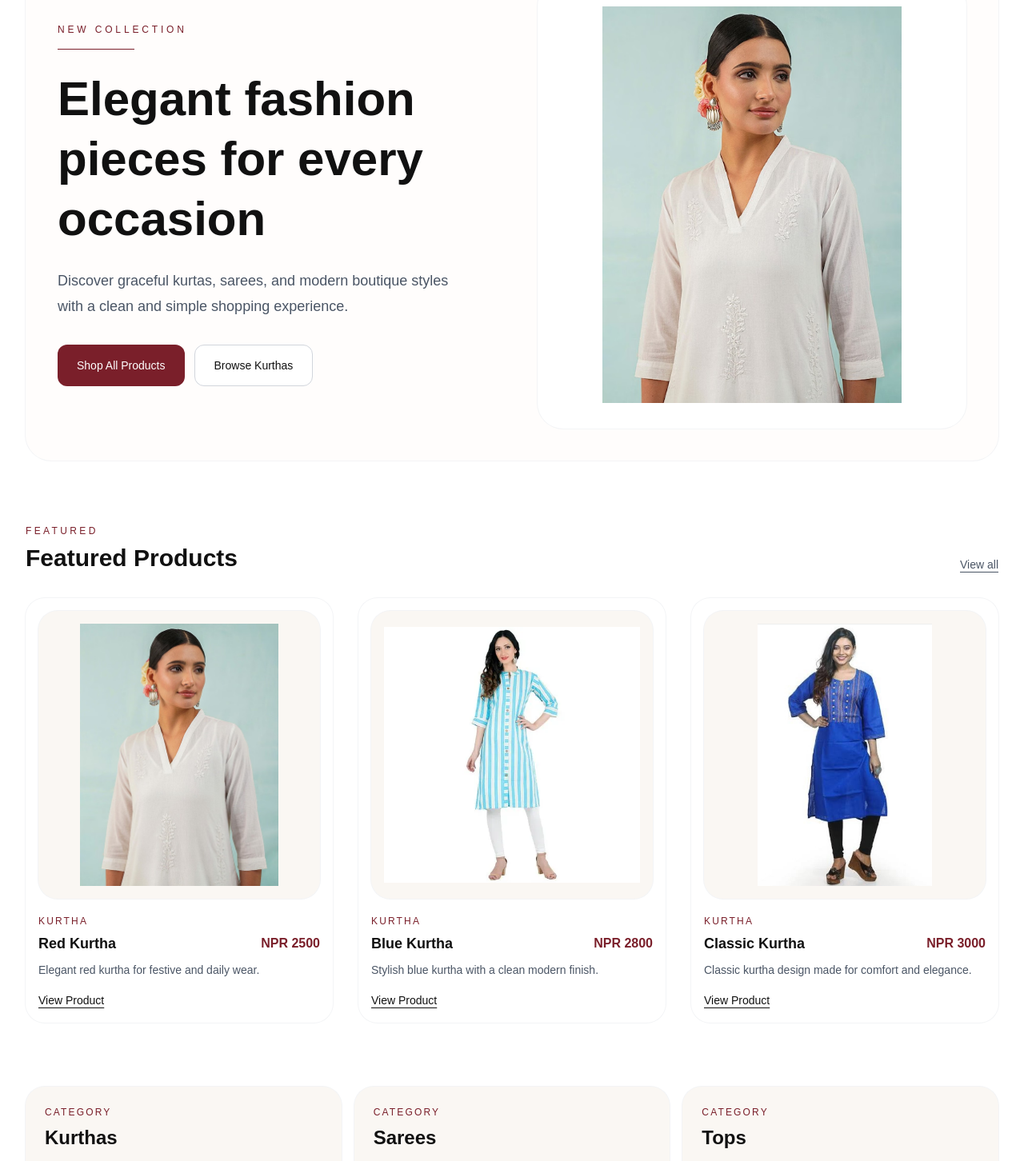
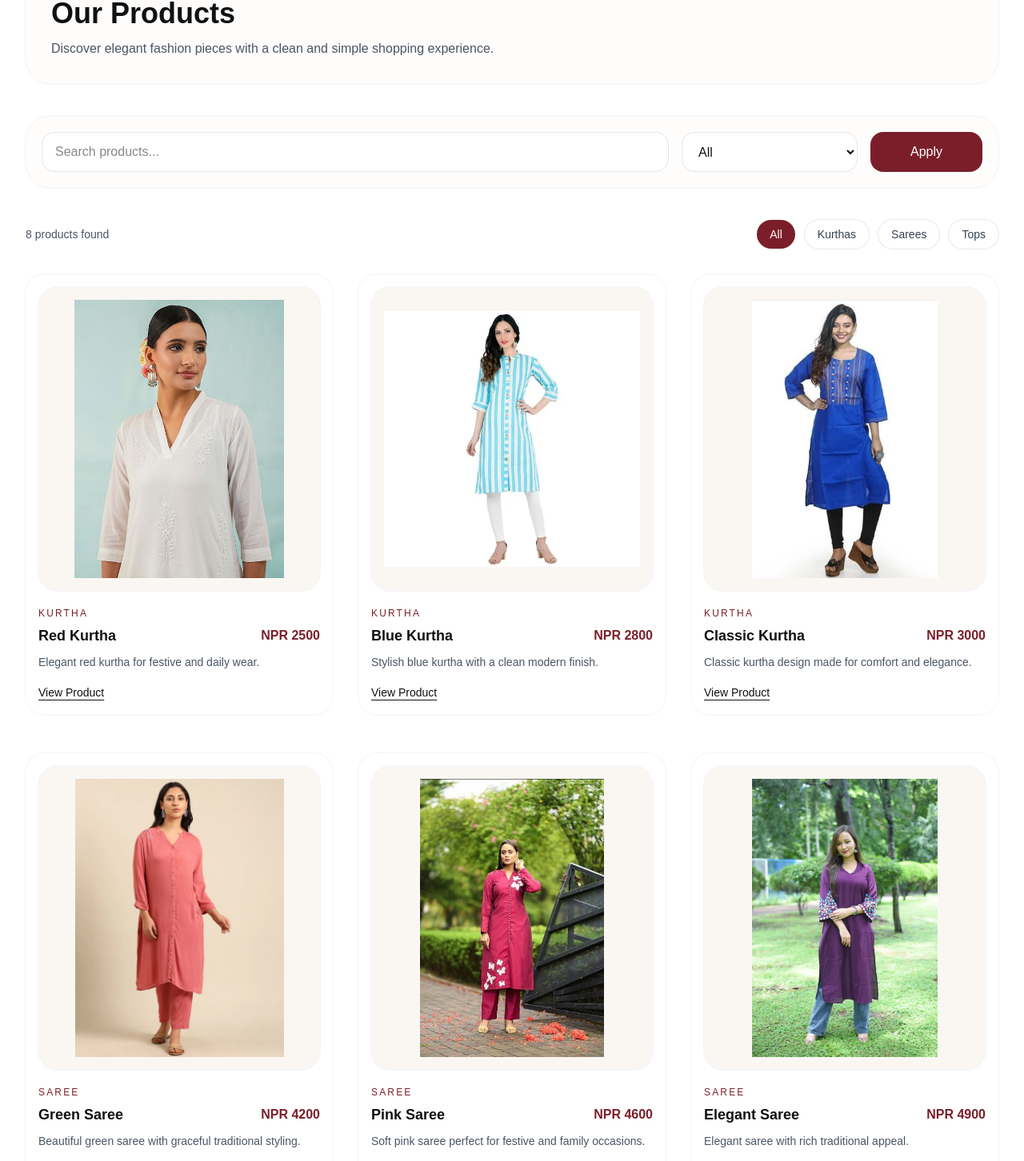
Before and after one commit to alpd-lgtm/osmic-fashion, a Next.js app: page /products in a window 1280 px wide. Shown: the part 217-1669 px from the top of the page at 80% size. Built offline with nearby package versions, Linux system fonts and the light colour scheme.

Commit message:
update homepage design

```diff
--- a/app/products/page.tsx
+++ b/app/products/page.tsx
@@ -2,84 +2,169 @@ import Image from "next/image";
 import Link from "next/link";
 import { products } from "@/lib/products";
 
-export default function HomePage() {
-  const featuredProducts = products.slice(0, 3);
+export default async function ProductsPage({
+  searchParams,
+}: {
+  searchParams: Promise<{ category?: string; search?: string }>;
+}) {
+  const params = await searchParams;
+
+  const selectedCategory = params.category || "all";
+  const searchText = params.search?.toLowerCase().trim() || "";
+
+  const filteredProducts = products.filter((product) => {
+    const matchesCategory =
+      selectedCategory === "all" || product.category === selectedCategory;
+
+    const matchesSearch =
+      searchText === "" ||
+      product.name.toLowerCase().includes(searchText) ||
+      product.description.toLowerCase().includes(searchText);
+
+    return matchesCategory && matchesSearch;
+  });
 
   return (
-    <main className="mx-auto max-w-7xl bg-white px-4 py-6 sm:px-6 sm:py-10 lg:px-8">
-      {/* HERO */}
-      <section className="grid grid-cols-1 items-center gap-8 rounded-[2rem] bg-[#FFFDFC] px-5 py-8 ring-1 ring-gray-100 sm:px-6 sm:py-10 lg:grid-cols-2 lg:gap-16 lg:px-10">
-        <div className="max-w-2xl">
-          <p className="text-[11px] uppercase tracking-[0.28em] text-[#7A1F2A] sm:text-xs sm:tracking-[0.32em]">
-            New Collection
+    <main className="mx-auto max-w-7xl bg-white px-4 py-10 sm:px-6 lg:px-8">
+      <div className="mb-10 rounded-[2rem] bg-[#FFFDFC] px-6 py-8 ring-1 ring-gray-100 sm:px-8">
+        <p className="text-sm uppercase tracking-[0.2em] text-[#7A1F2A]">
+          Collection
+        </p>
+        <h1 className="mt-2 text-4xl font-bold text-[#111111]">
+          Our Products
+        </h1>
+        <p className="mt-3 max-w-2xl text-gray-600">
+          Discover elegant fashion pieces with a clean and simple shopping
+          experience.
+        </p>
+      </div>
+
+      <form
+        action="/products"
+        method="GET"
+        className="mb-10 rounded-[2rem] bg-[#FFFDFC] p-4 ring-1 ring-gray-100 sm:p-5"
+      >
+        <div className="grid grid-cols-1 gap-4 md:grid-cols-[1fr_220px_140px]">
+          <input
+            type="text"
+            name="search"
+            defaultValue={params.search || ""}
+            placeholder="Search products..."
+            className="w-full rounded-2xl border border-gray-200 bg-white px-4 py-3 text-[#111111] outline-none transition focus:border-[#7A1F2A]"
+          />
+
+          <select
+            name="category"
+            defaultValue={selectedCategory}
+            className="w-full rounded-2xl border border-gray-200 bg-white px-4 py-3 text-[#111111] outline-none transition focus:border-[#7A1F2A]"
+          >
+            <option value="all">All</option>
+            <option value="kurtha">Kurthas</option>
+            <option value="saree">Sarees</option>
+            <option value="top">Tops</option>
+          </select>
+
+          <button
+            type="submit"
+            className="rounded-2xl bg-[#7A1F2A] px-5 py-3 text-white transition hover:opacity-90"
+          >
+            Apply
+          </button>
+        </div>
+      </form>
+
+      <div className="mb-8 flex flex-wrap items-center justify-between gap-4">
+        <p className="text-sm text-gray-600">
+          {filteredProducts.length} product
+          {filteredProducts.length !== 1 ? "s" : ""} found
         </p>
 
-          <div className="mt-3 h-px w-20 bg-[#7A1F2A] sm:mt-4 sm:w-24" />
-
-          <h1 className="mt-5 max-w-xl text-3xl font-bold leading-tight text-[#111111] sm:mt-6 sm:text-5xl lg:text-6xl">
-            Elegant fashion pieces for every occasion
-          </h1>
-
-          <p className="mt-5 max-w-lg text-base leading-8 text-gray-600 sm:mt-6 sm:text-lg sm:leading-8">
-            Discover graceful kurtas, sarees, and modern boutique styles with a
-            clean and simple shopping experience.
-          </p>
-
-          <div className="mt-7 flex flex-col gap-3 sm:mt-8 sm:flex-row sm:flex-wrap">
+        <div className="flex flex-wrap items-center gap-3">
           <Link
             href="/products"
-              className="inline-flex min-h-[52px] items-center justify-center rounded-xl bg-[#7A1F2A] px-6 py-3 text-base font-medium text-white transition hover:opacity-90 sm:text-sm"
+            className={`rounded-full px-4 py-2 text-sm transition ${
+              selectedCategory === "all" && !params.search
+                ? "bg-[#7A1F2A] text-white"
+                : "bg-white text-gray-700 ring-1 ring-gray-200 hover:border-[#7A1F2A] hover:text-[#7A1F2A]"
+            }`}
           >
-              Shop All Products
+            All
           </Link>
 
           <Link
-              href="/products?category=kurtha"
-              className="inline-flex min-h-[52px] items-center justify-center rounded-xl border border-gray-300 bg-white px-6 py-3 text-base font-medium text-[#111111] transition hover:border-[#7A1F2A] hover:text-[#7A1F2A] sm:text-sm"
+            href={`/products?category=kurtha${
+              params.search ? `&search=${encodeURIComponent(params.search)}` : ""
+            }`}
+            className={`rounded-full px-4 py-2 text-sm transition ${
+              selectedCategory === "kurtha"
+                ? "bg-[#7A1F2A] text-white"
+                : "bg-white text-gray-700 ring-1 ring-gray-200 hover:border-[#7A1F2A] hover:text-[#7A1F2A]"
+            }`}
           >
-              Browse Kurthas
+            Kurthas
           </Link>
+
+          <Link
+            href={`/products?category=saree${
+              params.search ? `&search=${encodeURIComponent(params.search)}` : ""
+            }`}
+            className={`rounded-full px-4 py-2 text-sm transition ${
+              selectedCategory === "saree"
+                ? "bg-[#7A1F2A] text-white"
+                : "bg-white text-gray-700 ring-1 ring-gray-200 hover:border-[#7A1F2A] hover:text-[#7A1F2A]"
+            }`}
+          >
+            Sarees
+          </Link>
+
+          <Link
+            href={`/products?category=top${
+              params.search ? `&search=${encodeURIComponent(params.search)}` : ""
+            }`}
+            className={`rounded-full px-4 py-2 text-sm transition ${
+              selectedCategory === "top"
+                ? "bg-[#7A1F2A] text-white"
+                : "bg-white text-gray-700 ring-1 ring-gray-200 hover:border-[#7A1F2A] hover:text-[#7A1F2A]"
+            }`}
+          >
+            Tops
+          </Link>
+
+          {(params.search || selectedCategory !== "all") && (
+            <Link
+              href="/products"
+              className="text-sm text-[#7A1F2A] underline underline-offset-4 hover:opacity-80"
+            >
+              Clear filters
+            </Link>
+          )}
         </div>
       </div>
 
-        <div className="relative h-[260px] w-full overflow-hidden rounded-[2rem] bg-white ring-1 ring-gray-100 sm:h-[420px] lg:h-[560px]">
-          <Image
-            src="/products/kurtha-1.avif"
-            alt="Featured fashion"
-            fill
-            priority
-            className="object-contain p-4 sm:p-8"
-          />
-        </div>
-      </section>
-
-      {/* FEATURED PRODUCTS */}
-      <section className="mt-16 sm:mt-20">
-        <div className="mb-8 flex items-end justify-between gap-4">
-          <div>
-            <p className="text-xs uppercase tracking-[0.28em] text-[#7A1F2A]">
-              Featured
+      {filteredProducts.length === 0 ? (
+        <div className="rounded-[2rem] bg-[#FFFDFC] px-6 py-16 text-center ring-1 ring-gray-100">
+          <h2 className="text-2xl font-semibold text-[#111111]">
+            No products found
+          </h2>
+          <p className="mt-3 text-gray-600">
+            Try changing your search or category.
           </p>
-            <h2 className="mt-2 text-2xl font-bold text-[#111111] sm:text-3xl">
-              Featured Products
-            </h2>
-          </div>
-
           <Link
             href="/products"
-            className="text-sm font-medium text-gray-600 underline underline-offset-4 hover:text-[#7A1F2A]"
+            className="mt-6 inline-block rounded-xl bg-[#7A1F2A] px-5 py-3 text-white transition hover:opacity-90"
           >
-            View all
+            View All Products
           </Link>
         </div>
-
-        <div className="grid grid-cols-1 gap-8 sm:grid-cols-2 lg:grid-cols-3">
-          {featuredProducts.map((product) => (
+      ) : (
+        <div className="grid grid-cols-1 gap-x-8 gap-y-12 sm:grid-cols-2 lg:grid-cols-3">
+          {filteredProducts.map((product) => (
             <article
               key={product.id}
               className="group rounded-3xl bg-white p-4 ring-1 ring-gray-100 transition duration-300 hover:-translate-y-1 hover:shadow-md"
             >
-              <div className="relative h-[320px] w-full overflow-hidden rounded-3xl bg-[#FAF7F3] ring-1 ring-gray-100 sm:h-[360px]">
+              <Link href={`/products/${product.slug}`} className="block">
+                <div className="relative h-[380px] w-full overflow-hidden rounded-3xl bg-[#FAF7F3] ring-1 ring-gray-100">
                   <Image
                     src={product.image}
                     alt={product.name}
@@ -87,6 +172,7 @@ export default function HomePage() {
                     className="object-contain p-4 transition duration-500 group-hover:scale-[1.03]"
                   />
                 </div>
+              </Link>
 
               <div className="mt-5">
                 <p className="text-xs uppercase tracking-[0.18em] text-[#7A1F2A]">
@@ -94,11 +180,12 @@ export default function HomePage() {
                 </p>
 
                 <div className="mt-2 flex items-start justify-between gap-4">
-                  <h3 className="text-lg font-semibold leading-snug text-[#111111]">
+                  <h2 className="text-lg font-semibold leading-snug text-[#111111]">
+                    <Link href={`/products/${product.slug}`}>
                       {product.name}
-                  </h3>
-
-                  <p className="shrink-0 text-sm font-semibold text-[#7A1F2A] sm:text-base">
+                    </Link>
+                  </h2>
+                  <p className="shrink-0 text-base font-semibold text-[#7A1F2A]">
                     NPR {product.price}
                   </p>
                 </div>
@@ -108,7 +195,7 @@ export default function HomePage() {
                 </p>
 
                 <Link
-                  href="/products"
+                  href={`/products/${product.slug}`}
                   className="mt-4 inline-block text-sm font-medium text-[#111111] underline underline-offset-4 hover:text-[#7A1F2A]"
                 >
                   View Product
@@ -117,53 +204,7 @@ export default function HomePage() {
             </article>
           ))}
         </div>
-      </section>
-
-      {/* CATEGORIES */}
-      <section className="mt-16 grid grid-cols-1 gap-4 md:mt-20 md:grid-cols-3">
-        <Link
-          href="/products?category=kurtha"
-          className="rounded-3xl bg-[#FAF7F3] p-6 ring-1 ring-gray-100 transition hover:bg-white hover:shadow-sm"
-        >
-          <p className="text-xs uppercase tracking-[0.18em] text-[#7A1F2A]">
-            Category
-          </p>
-          <h3 className="mt-2 text-2xl font-semibold text-[#111111]">
-            Kurthas
-          </h3>
-          <p className="mt-2 leading-7 text-gray-600">
-            Elegant daily and festive wear.
-          </p>
-        </Link>
-
-        <Link
-          href="/products?category=saree"
-          className="rounded-3xl bg-[#FAF7F3] p-6 ring-1 ring-gray-100 transition hover:bg-white hover:shadow-sm"
-        >
-          <p className="text-xs uppercase tracking-[0.18em] text-[#7A1F2A]">
-            Category
-          </p>
-          <h3 className="mt-2 text-2xl font-semibold text-[#111111]">
-            Sarees
-          </h3>
-          <p className="mt-2 leading-7 text-gray-600">
-            Graceful traditional fashion pieces.
-          </p>
-        </Link>
-
-        <Link
-          href="/products?category=top"
-          className="rounded-3xl bg-[#FAF7F3] p-6 ring-1 ring-gray-100 transition hover:bg-white hover:shadow-sm"
-        >
-          <p className="text-xs uppercase tracking-[0.18em] text-[#7A1F2A]">
-            Category
-          </p>
-          <h3 className="mt-2 text-2xl font-semibold text-[#111111]">Tops</h3>
-          <p className="mt-2 leading-7 text-gray-600">
-            Modern styles for casual looks.
-          </p>
-        </Link>
-      </section>
+      )}
     </main>
   );
 }
```
Also changed, not shown: app/page.tsx (+13 -13 lines), components/SiteHeader.tsx (+4 -4 lines). Lines whose indentation alone changed are shown as unchanged.
